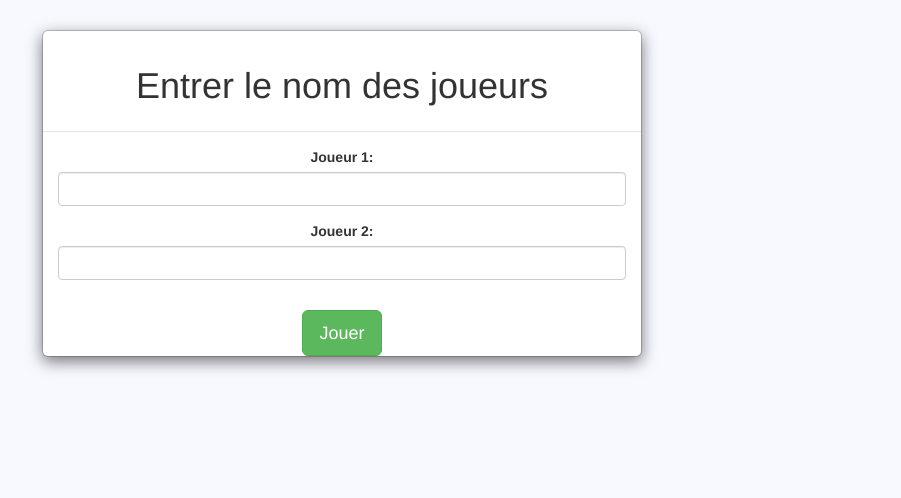
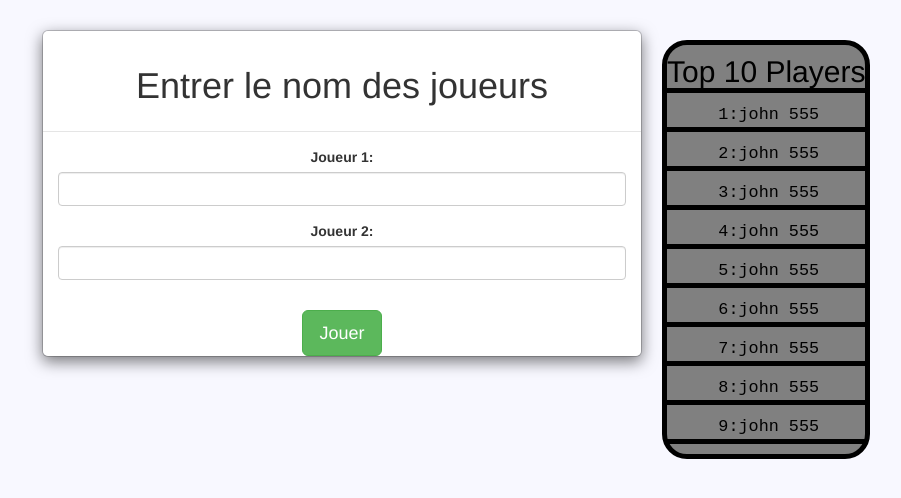
Before and after one commit to RetonLeveur/tp1_web3, a plain HTML site: page index.html in a window 1280 px wide. Shown: the whole page, without its empty margins (298-1199 px from the left). Drawn offline with nearby package versions, Linux system fonts and the light colour scheme.

Commit message:
ajout leaderboard a l'écrant

```diff
--- a/css/style.css
+++ b/css/style.css
@@ -8,3 +8,34 @@ canvas{
     top: 30%;
     left: 50%;
 }
+
+.leaderBoard{
+    position: absolute;
+    top: 5%;
+    left: 75%;
+    background-color: gray;
+    border: 5px;
+    border-style: solid;
+    color: black;
+    border-radius: 25px;
+}
+.leaderTitle{
+    border-bottom: 5px;
+    border-top: 0px;
+    border-left: 0px;
+    border-right: 0px;
+    border-style: solid;
+    padding: auto;
+    margin-top: 10px;
+}
+.leaderEntry{
+    border-bottom: 5px;
+    border-top: 0px;
+    border-left: 0px;
+    border-right: 0px;
+    border-style: solid;
+   font-size: larger;
+   font-family: monospace;
+   text-align:center;
+   padding-left: 5px;
+}
--- a/src/components/leaderBoard.js
+++ b/src/components/leaderBoard.js
@@ -12,12 +12,18 @@ let leaderBoard=[
 ]
 
 export function createLeaderBoard(){
-    $('<div></div>').addClass('leaderBoard').attr('id','leaderBoard');
+   const board=  $('<div></div>').addClass('leaderBoard').attr('id','leaderBoard');
+   board.append($('<h2>Top 10 Players</h2>').addClass('leaderTitle'));
+   let position =1
+   leaderBoard.forEach(entry => {
+
+   board.append($('<p></p>').addClass('leaderEntry').text(position+':'+entry.name +'    '+entry.score));
+   position+=1;
+   });
+
+   return board;
 }
 
-export function loadLeaderBoard(){
- //TODO Charger les entrée actuel dans le leaderboard
-}
 export function addToLeaderBoard(){
     //TODO Ajouter un nouveau record dans le leaderboard
 }
--- a/src/index.js
+++ b/src/index.js
@@ -1,10 +1,14 @@
 import { menu } from "./components/menu.js";
 import { scoreboard } from "./components/scoreboard.js";
 import { stage } from "./components/stage.js";
+import { createLeaderBoard } from "./components/leaderBoard.js";
 // ajout de la div principal au body
 const gameBoard= $('<div></div>').attr('id','gameboard').addClass('text-center');
 gameBoard.append(menu());
+gameBoard.append(createLeaderBoard());
 $('body').append(gameBoard).hide().fadeIn(1500);
+
+
 //action après d'avoir clicker sur jouer
 $('#startGame').click(function (){
     gameBoard.append(scoreboard()).hide().fadeIn();
```
